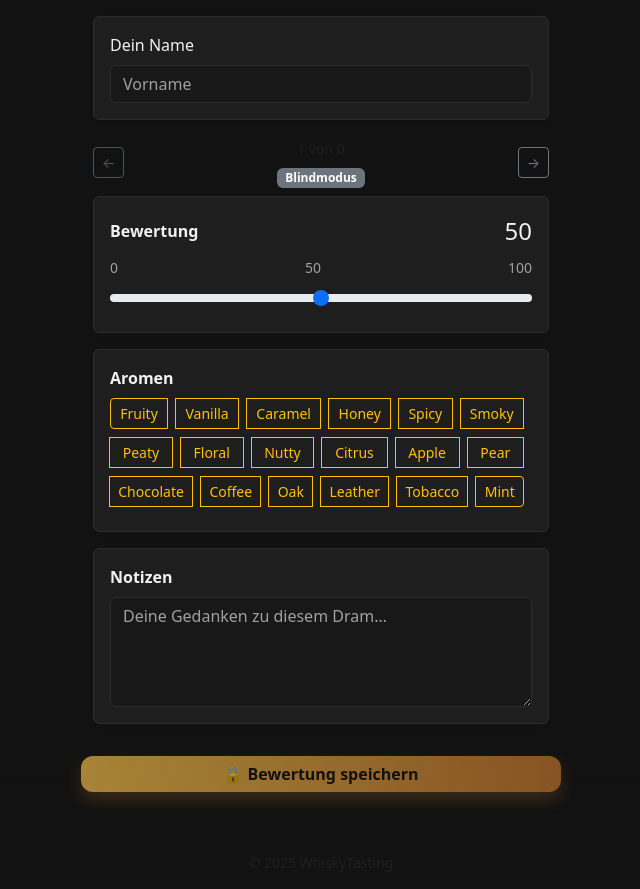
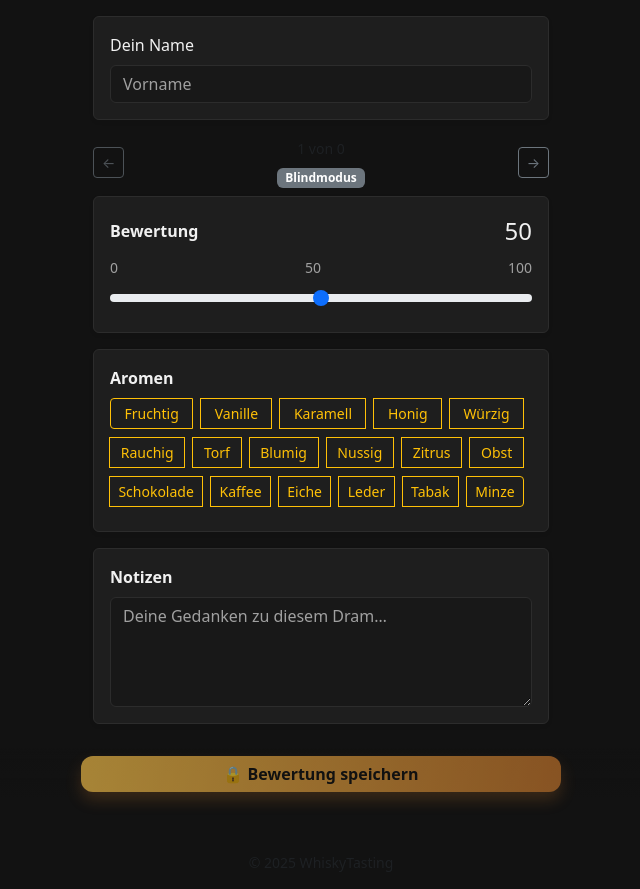
Before and after one commit to Quovadis1212/whiskytasting-app, a React (Vite) app in the folder frontend/: page /rate in a window 1280 px wide. Shown: the whole page, without its empty margins (319-959 px from the left). Built offline with nearby package versions, Linux system fonts and the light colour scheme; no server answers.

Commit message:
aromen übersetzt

```diff
--- a/frontend/src/pages/Rate.jsx
+++ b/frontend/src/pages/Rate.jsx
@@ -4,9 +4,9 @@ import { useNavigate } from "react-router-dom";
 import { submitRatings } from "../api.js";
 
 const AROMAS = [
-  "Fruity","Vanilla","Caramel","Honey","Spicy","Smoky",
-  "Peaty","Floral","Nutty","Citrus","Apple","Pear",
-  "Chocolate","Coffee","Oak","Leather","Tobacco","Mint"
+  "Fruchtig", "Vanille", "Karamell", "Honig", "Würzig", "Rauchig",
+  "Torf", "Blumig", "Nussig", "Zitrus", "Obst",
+  "Schokolade", "Kaffee", "Eiche", "Leder", "Tabak", "Minze"
 ];
 
 const clamp = (n, a, b) => Math.max(a, Math.min(b, n));
```
